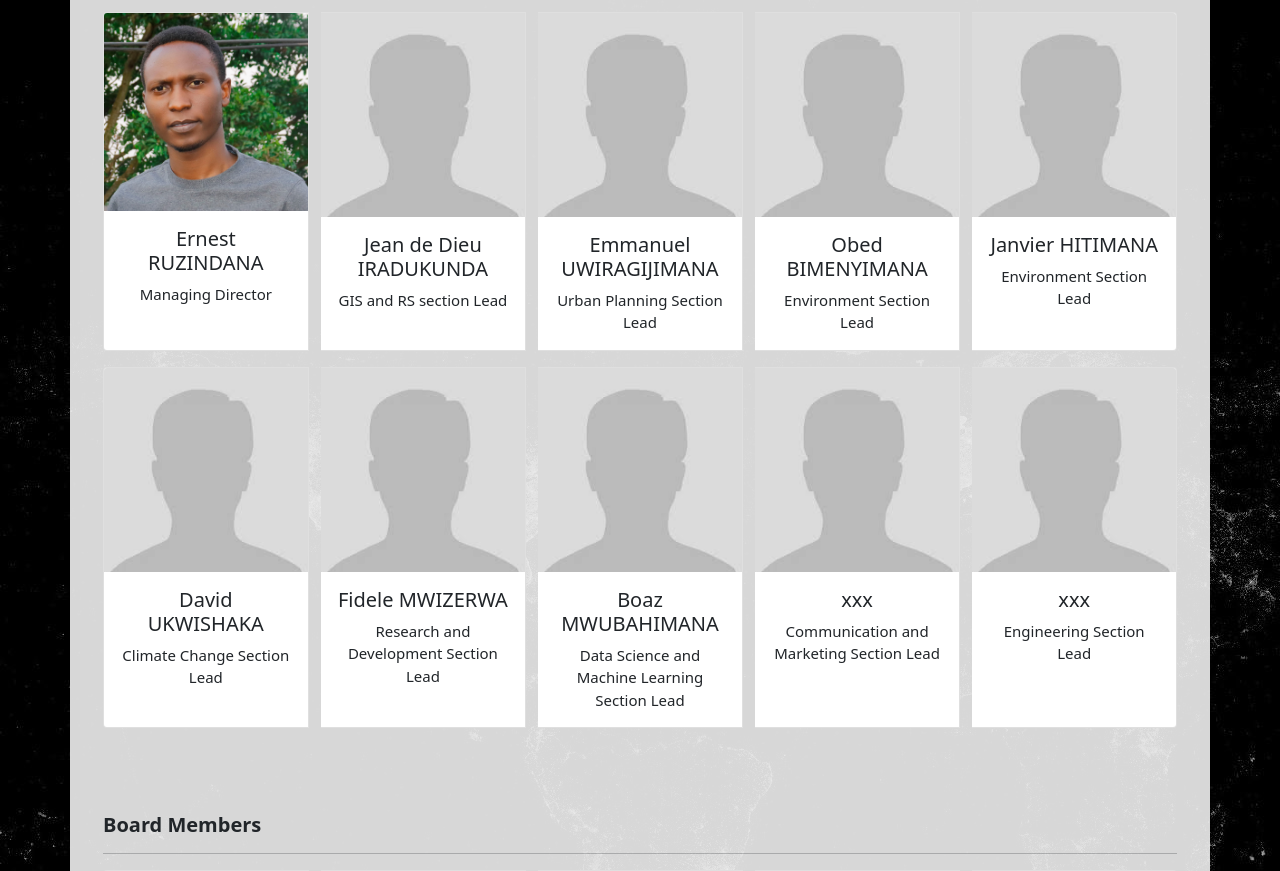
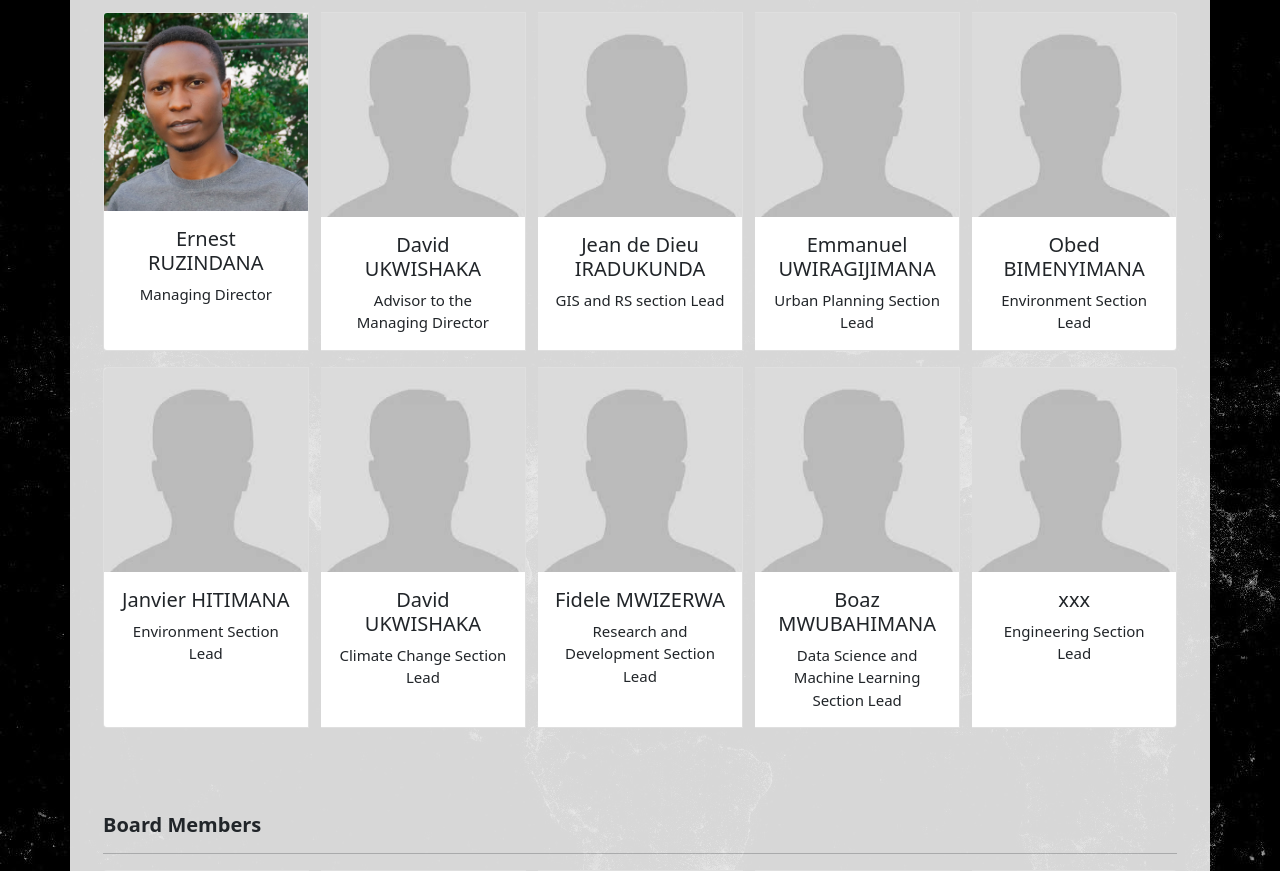
Before and after one commit to ErnestRuzindana/geodrhub, a Django app: page /about/ in a window 1280 px wide. Shown: the part 3048-3919 px from the top of the page. Run offline with Django 3.2, Linux system fonts and the light colour scheme; some libraries are stand-ins or nearby versions.

Commit message:
1st commit

```diff
--- a/geodrapp/templates/geodrapp/about.html
+++ b/geodrapp/templates/geodrapp/about.html
@@ -186,6 +186,15 @@
 				<div class="card">
 					<a href="#"> <img src="/static/geodrapp/default.jpg" class="card-img-top" alt="President"> </a>
 					<div class="card-body">
+					  <h5 class="card-title text-center"> David UKWISHAKA </h5>
+					  <p class="card-text text-center"> Advisor to the Managing Director </p>
+					</div>
+			  	</div>
+
+				&nbsp &nbsp
+				<div class="card">
+					<a href="#"> <img src="/static/geodrapp/default.jpg" class="card-img-top" alt="President"> </a>
+					<div class="card-body">
 					  <h5 class="card-title text-center"> Jean de Dieu IRADUKUNDA </h5>
 					  <p class="card-text text-center"> GIS and RS section Lead </p>
 					</div>
@@ -208,8 +217,11 @@
 					  <p class="card-text text-center"> Environment Section Lead </p>
 					</div>
 			  	</div>
+			</div>
 
-				&nbsp &nbsp
+
+
+			<div class="card-group mt-3">
 				<div class="card">
 					<a href="#"> <img src="/static/geodrapp/default.jpg" class="card-img-top" alt="GIS Section Lead"> </a>
 					<div class="card-body">
@@ -218,11 +230,7 @@
 					</div>
 			  	</div>
 
-			</div>
-
-
-
-			<div class="card-group mt-3">
+				&nbsp &nbsp
 			  	<div class="card">
 					<a href="#"> <img src="/static/geodrapp/default.jpg" class="card-img-top" alt="Environmental Section Lead"> </a>
 					<div class="card-body">
@@ -246,15 +254,6 @@
 					<div class="card-body">
 					  <h5 class="card-title text-center"> Boaz MWUBAHIMANA </h5>
 					  <p class="card-text text-center"> Data Science and Machine Learning Section Lead</p>
-					</div>
-			  	</div>
-
-				&nbsp &nbsp
-				<div class="card">
-					<a href="#"> <img src="/static/geodrapp/default.jpg" class="card-img-top" alt="Data Science and Machine Learning Section Lead"> </a>
-					<div class="card-body">
-					  <h5 class="card-title text-center"> xxx </h5>
-					  <p class="card-text text-center"> Communication and Marketing Section Lead </p>
 					</div>
 			  	</div>
 
```
